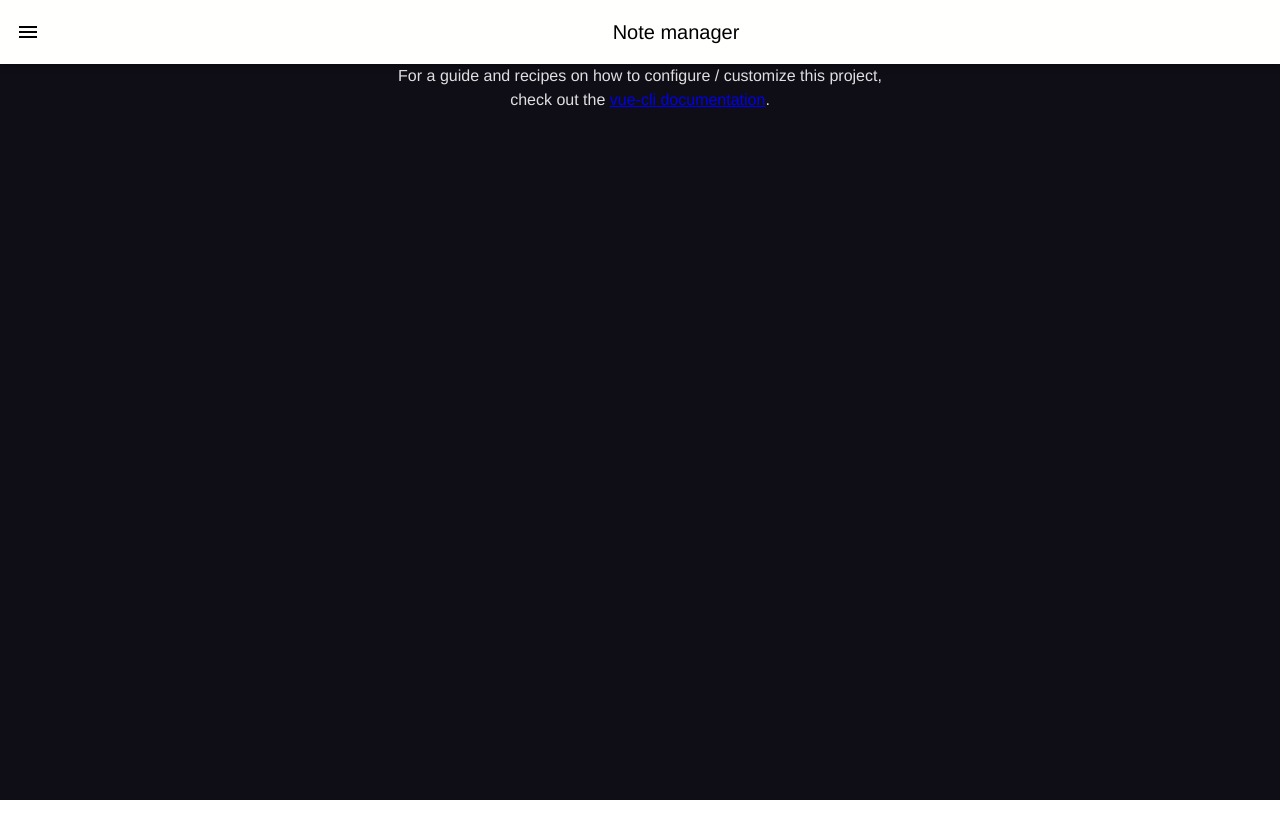
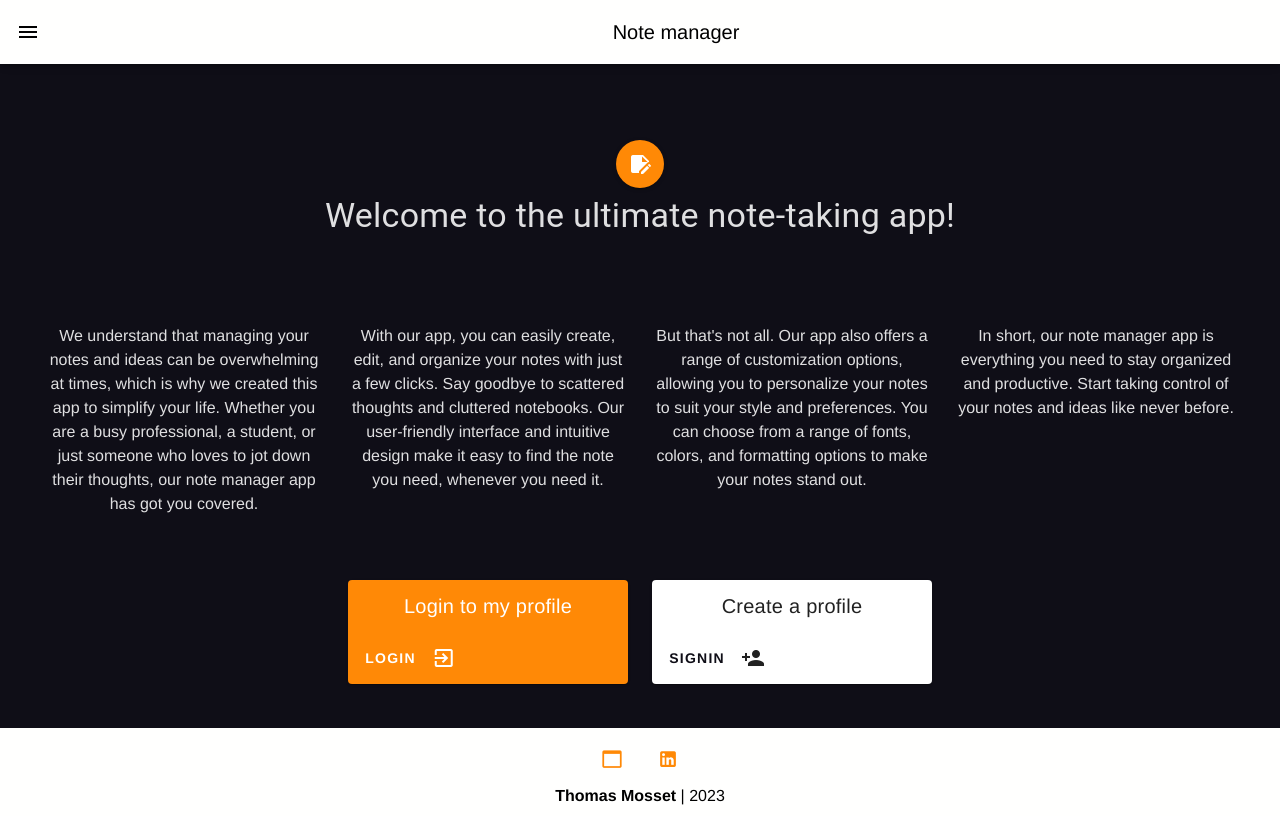
Before and after one commit to thomas-mosset/note-app-front, a Vue app: page / in a window 1280 px wide. Built offline with nearby package versions, Linux system fonts and the light colour scheme.

Commit message:
feat : homepage

```diff
--- a/src/App.vue
+++ b/src/App.vue
@@ -64,10 +64,34 @@
     <v-main>
       <router-view/>
     </v-main>
+
+    <v-footer
+      class="footer text-center d-flex flex-column"
+      color="primary"
+    >
+      <div>
+        <a
+          v-for="icon in icons"
+          :key="icon.icon"
+          :href="icon.link"
+          target="blank"
+        >
+          <v-btn
+            class="mx-1"
+            :icon="icon.icon"
+            variant="text"
+            color="button"
+          ></v-btn>
+        </a>
+      </div>
+
+      <div>
+        <strong>Thomas Mosset</strong> | 2023
+      </div>
+    </v-footer>
   </v-app>
 
 </template>
-
 
 <script>
 export default {
@@ -75,6 +99,16 @@ export default {
   data: () => ({
     drawer: false,
     group: null,
+    icons: [
+      {
+        link: "https://www.thomasmosset.fr/",
+        icon: 'mdi-application-outline',
+      },
+      {
+        link: "https://www.linkedin.com/in/thomasmosset/",
+        icon: 'mdi-linkedin',
+      }
+    ],
   }),
 };
 </script>
@@ -87,9 +121,6 @@ export default {
   text-align: center;
 }
 
-nav {
-  padding: 30px;
-
 a {
   font-weight: bold;
   color: #0f0e17;
@@ -99,5 +130,4 @@ nav {
     color: #ff8906;
   }
 }
-}
 </style>
--- a/src/components/HelloWorld.vue
+++ /dev/null
@@ -1,19 +0,0 @@
-<template>
-  <div class="hello">
-    <p>
-      For a guide and recipes on how to configure / customize this project,<br>
-      check out the
-      <a href="https://cli.vuejs.org" target="_blank" rel="noopener">vue-cli documentation</a>.
-    </p>
-  </div>
-</template>
-
-<script>
-export default {
-  name: 'HelloWorld',
-}
-</script>
-
-<!-- Add "scoped" attribute to limit CSS to this component only -->
-<style scoped lang="scss">
-</style>
--- /dev/null
+++ b/src/components/TheHomepage.vue
@@ -0,0 +1,76 @@
+<template>
+  <v-row class="ma-14">
+    <v-col>
+      <v-btn
+        class="ma-2"
+        color="highlight"
+        icon="mdi-note-edit"
+      ></v-btn>
+
+      <p class="text-h4">Welcome to the ultimate note-taking app!</p>
+    </v-col>
+  </v-row>
+
+  <v-row class="ma-8 d-flex justify-center">
+    <v-col cols="12" md="5" lg="3" sm="8" xs="12" class="my-2">
+      We understand that managing your notes and ideas can be overwhelming at times, which is why we created this app to simplify your life. Whether you are a busy professional, a student, or just someone who loves to jot down their thoughts, our note manager app has got you covered.
+    </v-col>
+
+    <v-col cols="12" md="5" lg="3" sm="8" xs="12" class="my-2">
+      With our app, you can easily create, edit, and organize your notes with just a few clicks. Say goodbye to scattered thoughts and cluttered notebooks. Our user-friendly interface and intuitive design make it easy to find the note you need, whenever you need it.
+    </v-col>
+
+    <v-col cols="12" md="5" lg="3" sm="8" xs="12" class="my-2">
+      But that's not all. Our app also offers a range of customization options, allowing you to personalize your notes to suit your style and preferences. You can choose from a range of fonts, colors, and formatting options to make your notes stand out.
+    </v-col>
+
+    <v-col cols="12" md="5" lg="3" sm="8" xs="12" class="my-2">
+      In short, our note manager app is everything you need to stay organized and productive. Start taking control of your notes and ideas like never before.
+    </v-col>
+  </v-row>
+
+  <v-row class="ma-8 d-flex justify-center">
+    <v-col cols="12" md="5" lg="3" sm="8" xs="12">
+      <v-card title="Login to my profile" color="highlight">
+        <v-card-actions>
+          <v-btn>
+            <router-link to="/login" class="router-link login-router">Login</router-link>
+            </v-btn>
+          <v-icon>mdi-login-variant</v-icon>
+        </v-card-actions>
+      </v-card>
+    </v-col>
+
+    <v-col cols="12" md="5" lg="3" sm="8" xs="12">
+      <v-card title="Create a profile">
+        <v-card-actions>
+          <v-btn><router-link to="/signin" class="router-link signin-router">Signin</router-link></v-btn>
+          <v-icon>mdi-account-plus</v-icon>
+        </v-card-actions>
+      </v-card>
+    </v-col>
+  </v-row>
+</template>
+
+<script>
+export default {
+  name: 'TheHomepage',
+}
+</script>
+
+<!-- Add "scoped" attribute to limit CSS to this component only -->
+<style scoped lang="scss">
+.router-link {
+  text-decoration: none;
+  font-weight: bold;
+}
+
+.login-router {
+  color: white;
+}
+
+.signin-router {
+  color: #0f0e17;
+}
+
+</style>
--- a/src/views/AboutView.vue
+++ /dev/null
@@ -1,5 +0,0 @@
-<template>
-  <div class="about">
-    <h1>This is an about page</h1>
-  </div>
-</template>
--- a/src/views/HomeView.vue
+++ b/src/views/HomeView.vue
@@ -1,17 +1,17 @@
 <template>
   <div class="home">
-    <HelloWorld msg="Welcome to Your Vue.js App"/>
+    <TheHomepage msg="Welcome to Your Vue.js App"/>
   </div>
 </template>
 
 <script>
 // @ is an alias to /src
-import HelloWorld from '@/components/HelloWorld.vue'
+import TheHomepage from '@/components/TheHomepage.vue'
 
 export default {
   name: 'HomeView',
   components: {
-    HelloWorld
+    TheHomepage
   }
 }
 </script>
```
Lines whose indentation alone changed are shown as unchanged.
